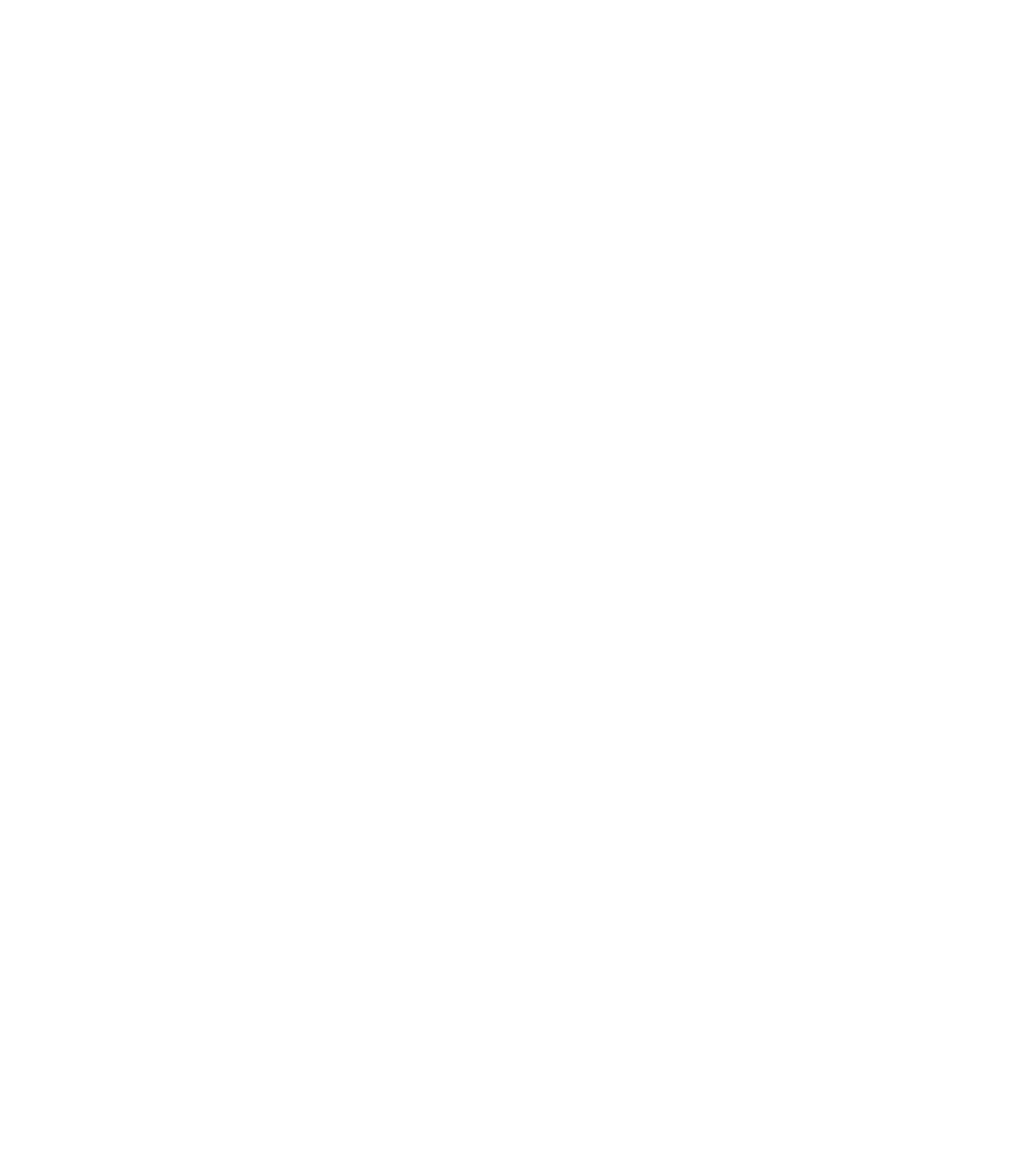
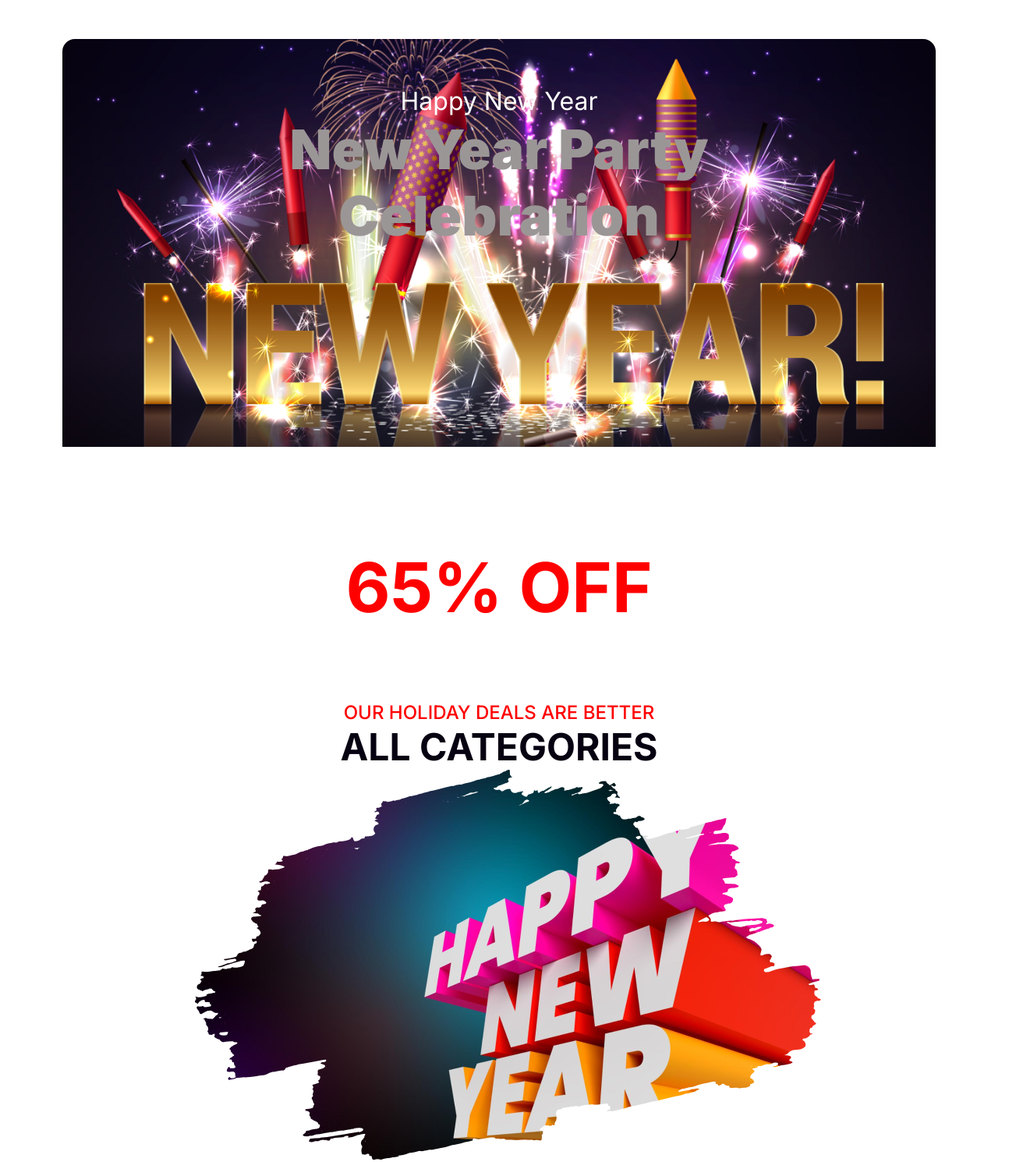
Before and after one commit to nayemkhan1999/New-year-party-celebration, a plain HTML site: page index.html in a window 1280 px wide. Shown: the whole page at 78% size, 1303 px wide, since content can reach past the window. Before the commit the page ends 800 px from the top, so only its background shows below. Drawn offline with Linux system fonts and the light colour scheme.

Commit message:
Header section complite

```diff
--- a/index.html
+++ b/index.html
@@ -5,8 +5,49 @@
     <meta name="viewport" content="width=device-width, initial-scale=1.0" />
     <title>p.Hero1st-assignment</title>
 
+    <!-- Google font Link Starts Hare -->
+    <link rel="preconnect" href="https://fonts.googleapis.com" />
+    <link rel="preconnect" href="https://fonts.gstatic.com" crossorigin />
+    <link
+      href="https://fonts.googleapis.com/css2?family=Merriweather:wght@300;400;700;900&display=swap"
+      rel="stylesheet"
+    />
+    <!-- Google font Link Ends Hare -->
+    <!-- Google font Inter Link Starts Hare -->
+    <link rel="preconnect" href="https://fonts.googleapis.com" />
+    <link rel="preconnect" href="https://fonts.gstatic.com" crossorigin />
+    <link
+      href="https://fonts.googleapis.com/css2?family=Inter:wght@400;500;600;700;800;900&display=swap"
+      rel="stylesheet"
+    />
+    <!-- Google font Inter Link Ends Hare -->
+
     <!-- Css Connect link to html -->
     <link rel="stylesheet" href="style/style.css" />
   </head>
-  <body></body>
+  <body>
+    <!-- Header Section Starts Hare -->
+    <header>
+      <div class="header-container1">
+        <div class="heading-img">
+          <h4 class="header-text1">Happy New Year</h4>
+          <h1 class="header-text2">
+            New Year Party <br />
+            Celebration
+          </h1>
+        </div>
+
+        <div class="header-container2">
+          <h1 class="offer-text">65% OFF</h1>
+          <p class="offer-description">OUR HOLIDAY DEALS ARE BETTER</p>
+          <h3 class="offer-text2">ALL CATEGORIES</h3>
+          <img class="offer-img" src="images/New Year Photo.png" alt="" />
+        </div>
+      </div>
+    </header>
+
+    <main></main>
+
+    <footer></footer>
+  </body>
 </html>
--- a/style/style.css
+++ b/style/style.css
@@ -0,0 +1,66 @@
+* {
+  margin: 0;
+  padding: 0;
+  box-sizing: border-box;
+}
+
+/* Google Font Style link */
+body {
+  font-family: "Merriweather", serif;
+  font-family: "Inter", sans-serif;
+}
+
+.heading-img {
+  background-image: url("../images/Banner\ Image.png");
+  background-position: top center;
+  background-size: cover;
+  background-repeat: no-repeat;
+  background-size: 1150px;
+  height: 600px;
+  margin: 50px 80px;
+  border-radius: 16px;
+}
+
+.header-text1 {
+  color: #fff;
+  text-align: center;
+  font-size: 32px;
+  font-weight: 400;
+  padding-top: 60px;
+}
+
+.header-text2 {
+  color: rgb(155, 150, 150);
+  font-size: 70px;
+  font-weight: 900;
+  text-align: center;
+}
+
+.offer-text {
+  color: #f00;
+  text-align: center;
+  font-family: Inter;
+  font-size: 88px;
+  font-weight: 700;
+  margin-bottom: 93px;
+}
+
+.offer-description {
+  color: #f00;
+  text-align: center;
+  font-family: Inter;
+  font-size: 24px;
+  font-weight: 500;
+}
+
+.offer-text2 {
+  color: #070211;
+  text-align: center;
+  font-family: Inter;
+  font-size: 48px;
+  font-weight: 700;
+}
+
+.offer-img {
+  margin: 0px 250px;
+}
```
